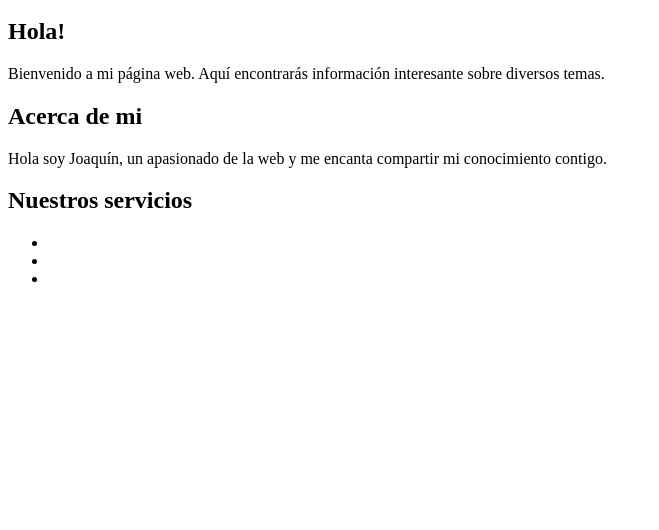
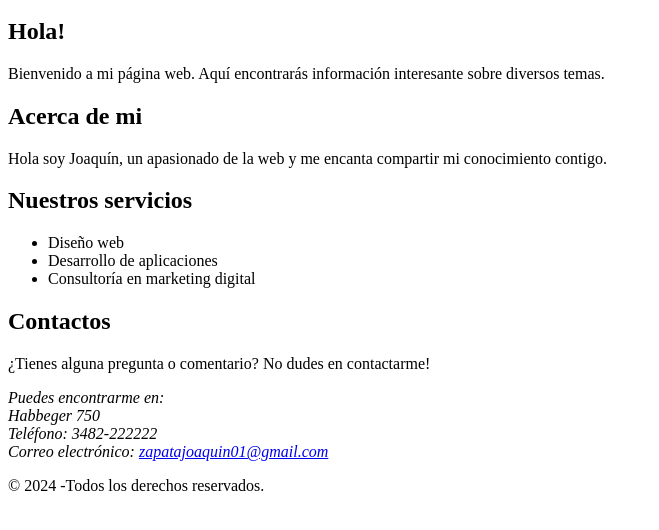
Before and after one commit to JoaDZapata/Trabajo_3-04-2024, a plain HTML site: page index.html in a window 1280 px wide. Shown: the part 154-684 px from the top of the page, without its empty margins (0-659 px from the left). Drawn offline with Linux system fonts and the light colour scheme.

Commit message:
Segundo commit

```diff
--- a/index.html
+++ b/index.html
@@ -29,11 +29,24 @@
             <section  id="servicios">
                 <h2>Nuestros servicios</h2>
                 <ul>
-                    <li></li>
-                    <li></li>
-                    <li></li>
+                    <li>Diseño web</li>
+                    <li>Desarrollo de aplicaciones</li>
+                    <li>Consultoría en marketing digital</li>
                 </ul>
             </section>
+            <section id="contacto">
+                <h2>Contactos</h2>
+                <p>¿Tienes alguna pregunta o comentario? No dudes en contactarme! </p>
+                <address>
+                    Puedes encontrarme en: <br>
+                    Habbeger 750 <br>
+                    Teléfono: 3482-222222 <br>
+                    Correo electrónico: <a href="zapatajoaquin01@gmail.com">zapatajoaquin01@gmail.com</a>
+                </address>
+            </section>
         </main>
+        <footer>
+            <p>&copy; 2024 -Todos los derechos reservados. </p>
+        </footer>
 </body>
 </html>
```
